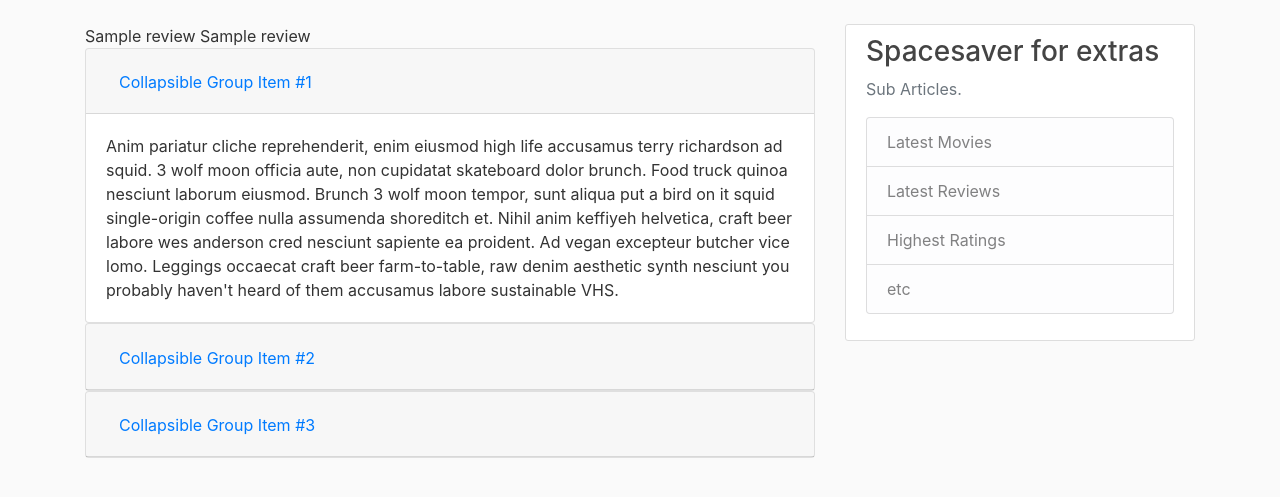
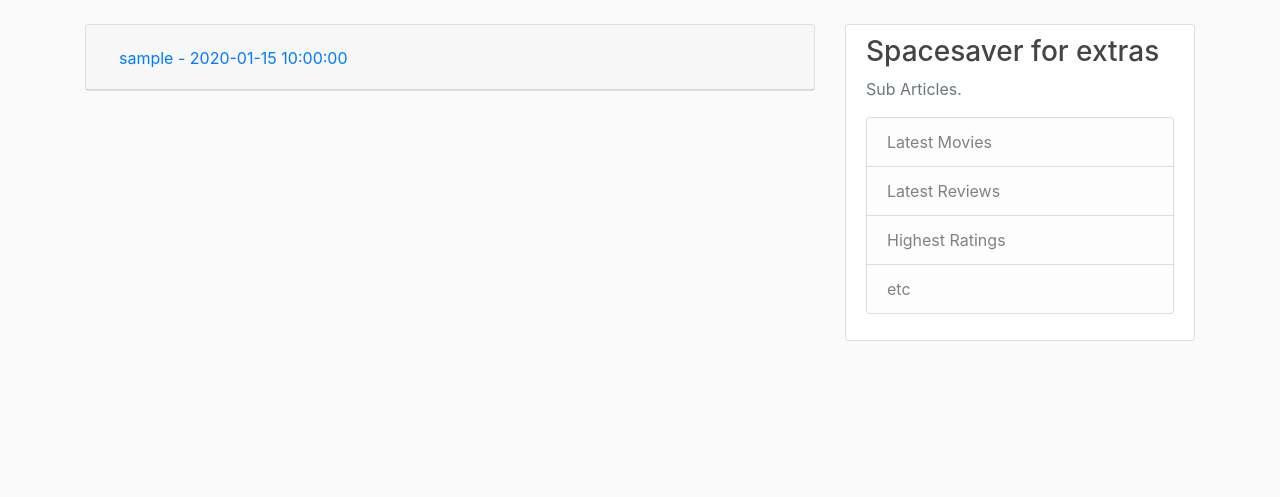
Before and after one commit to hurter3/MovieReviewHub, a Flask app: page /reviews in a window 1280 px wide. Shown: the part 56-553 px from the top of the page. Run offline with Flask 2, Linux system fonts and the light colour scheme; a database or web service that is not in the repository returns one stand-in record (values such as "Sample title"); some libraries are stand-ins or nearby versions.

Commit message:
merge 1 accordian cardwith jinja for loop on mongoDB

```diff
--- a/templates/base.html
+++ b/templates/base.html
@@ -9,6 +9,7 @@
     <link rel="stylesheet" href="https://maxcdn.bootstrapcdn.com/bootstrap/4.0.0/css/bootstrap.min.css" integrity="sha384-Gn5384xqQ1aoWXA+058RXPxPg6fy4IWvTNh0E263XmFcJlSAwiGgFAW/dAiS6JXm" crossorigin="anonymous">
 
     <link rel="stylesheet" type="text/css" href="{{ url_for('static', filename='css/style.css') }}">
+
 
     {% if title %}
         <title>Movie Review Hub - {{ title }}</title>
@@ -67,5 +68,7 @@
     <script src="https://code.jquery.com/jquery-3.2.1.slim.min.js" integrity="sha384-KJ3o2DKtIkvYIK3UENzmM7KCkRr/rE9/Qpg6aAZGJwFDMVNA/GpGFF93hXpG5KkN" crossorigin="anonymous"></script>
     <script src="https://cdnjs.cloudflare.com/ajax/libs/popper.js/1.12.9/umd/popper.min.js" integrity="sha384-ApNbgh9B+Y1QKtv3Rn7W3mgPxhU9K/ScQsAP7hUibX39j7fakFPskvXusvfa0b4Q" crossorigin="anonymous"></script>
     <script src="https://maxcdn.bootstrapcdn.com/bootstrap/4.0.0/js/bootstrap.min.js" integrity="sha384-JZR6Spejh4U02d8jOt6vLEHfe/JQGiRRSQQxSfFWpi1MquVdAyjUar5+76PVCmYl" crossorigin="anonymous"></script>
+    <script src="https://cdnjs.cloudflare.com/ajax/libs/jquery/3.2.1/jquery.min.js"></script>
+
 </body>
 </html>
--- a/templates/reviews.html
+++ b/templates/reviews.html
@@ -1,53 +1,22 @@
-{% extends "base.html" %}
+{% extends 'base.html' %}
 {% block content %}
-     {% for review in reviews %}
-            {{review.movie_name}}
-            {{review.category_name}}
-     {% endfor %}
 
     <div class="accordion" id="accordionExample">
-  <div class="card">
-    <div class="card-header" id="headingOne">
-      <h2 class="mb-0">
-        <button class="btn btn-link" type="button" data-toggle="collapse" data-target="#collapseOne" aria-expanded="true" aria-controls="collapseOne">
-          Collapsible Group Item #1
-        </button>
-      </h2>
-    </div>
-
-    <div id="collapseOne" class="collapse show" aria-labelledby="headingOne" data-parent="#accordionExample">
-      <div class="card-body">
-        Anim pariatur cliche reprehenderit, enim eiusmod high life accusamus terry richardson ad squid. 3 wolf moon officia aute, non cupidatat skateboard dolor brunch. Food truck quinoa nesciunt laborum eiusmod. Brunch 3 wolf moon tempor, sunt aliqua put a bird on it squid single-origin coffee nulla assumenda shoreditch et. Nihil anim keffiyeh helvetica, craft beer labore wes anderson cred nesciunt sapiente ea proident. Ad vegan excepteur butcher vice lomo. Leggings occaecat craft beer farm-to-table, raw denim aesthetic synth nesciunt you probably haven't heard of them accusamus labore sustainable VHS.
-      </div>
-    </div>
-  </div>
-  <div class="card">
-    <div class="card-header" id="headingTwo">
-      <h2 class="mb-0">
-        <button class="btn btn-link collapsed" type="button" data-toggle="collapse" data-target="#collapseTwo" aria-expanded="false" aria-controls="collapseTwo">
-          Collapsible Group Item #2
-        </button>
-      </h2>
-    </div>
-    <div id="collapseTwo" class="collapse" aria-labelledby="headingTwo" data-parent="#accordionExample">
-      <div class="card-body">
-        Anim pariatur cliche reprehenderit, enim eiusmod high life accusamus terry richardson ad squid. 3 wolf moon officia aute, non cupidatat skateboard dolor brunch. Food truck quinoa nesciunt laborum eiusmod. Brunch 3 wolf moon tempor, sunt aliqua put a bird on it squid single-origin coffee nulla assumenda shoreditch et. Nihil anim keffiyeh helvetica, craft beer labore wes anderson cred nesciunt sapiente ea proident. Ad vegan excepteur butcher vice lomo. Leggings occaecat craft beer farm-to-table, raw denim aesthetic synth nesciunt you probably haven't heard of them accusamus labore sustainable VHS.
-      </div>
-    </div>
-  </div>
+        {% for review in reviews %}
         <div class="card">
             <div class="card-header" id="headingThree">
             <h2 class="mb-0">
                 <button class="btn btn-link collapsed" type="button" data-toggle="collapse" data-target="#collapseThree" aria-expanded="false" aria-controls="collapseThree">
-          Collapsible Group Item #3
+                {{review.username}} -  {{review.review_date}}
                 </button>
             </h2>
             </div>
             <div id="collapseThree" class="collapse" aria-labelledby="headingThree" data-parent="#accordionExample">
             <div class="card-body">
-        Anim pariatur cliche reprehenderit, enim eiusmod high life accusamus terry richardson ad squid. 3 wolf moon officia aute, non cupidatat skateboard dolor brunch. Food truck quinoa nesciunt laborum eiusmod. Brunch 3 wolf moon tempor, sunt aliqua put a bird on it squid single-origin coffee nulla assumenda shoreditch et. Nihil anim keffiyeh helvetica, craft beer labore wes anderson cred nesciunt sapiente ea proident. Ad vegan excepteur butcher vice lomo. Leggings occaecat craft beer farm-to-table, raw denim aesthetic synth nesciunt you probably haven't heard of them accusamus labore sustainable VHS.
+                  {{review.description}}
             </div>
             </div>
         </div>
+        {% endfor %}
     </div>
-{% endblock content %}
+{% endblock %}
```
Lines whose indentation alone changed are shown as unchanged.
